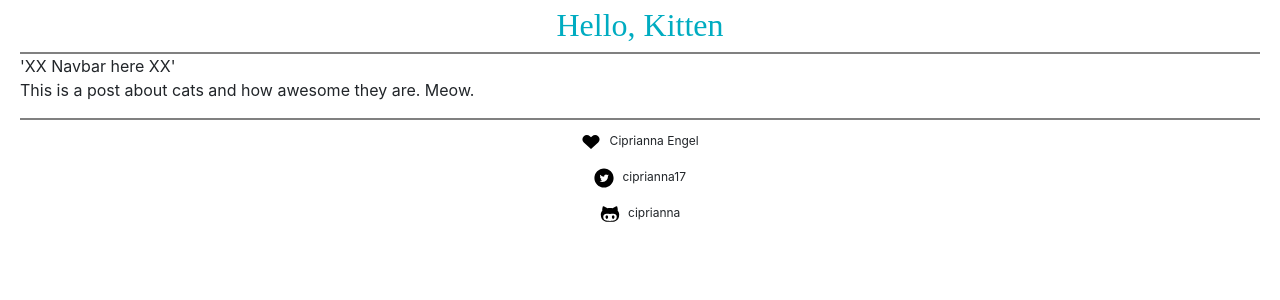
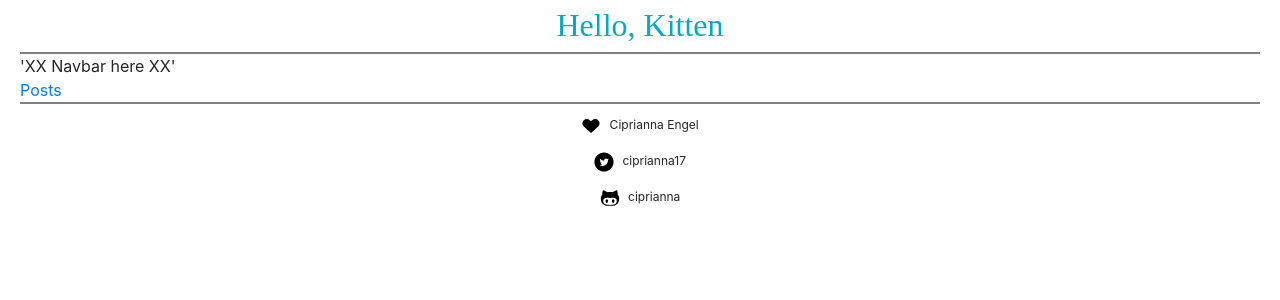
Before and after one commit to ciprianna/projects-blog, a React app: page / in a window 1280 px wide. Shown: the top 300 px of the page. Built offline with nearby package versions, Linux system fonts and the light colour scheme; the HTML template or start-up script is replaced by a standard one.

Commit message:
Added basic page renderer to main page

```diff
--- a/package.json
+++ b/package.json
@@ -28,6 +28,7 @@
     "react": "^15.5.4",
     "react-bootstrap": "^0.31.2",
     "react-dom": "^15.5.4",
-    "react-hot-loader": "^3.0.0-beta.6"
+    "react-hot-loader": "^3.0.0-beta.6",
+    "react-router-dom": "^4.2.2"
   }
 }
--- a/src/components/App.js
+++ b/src/components/App.js
@@ -5,6 +5,7 @@ import Navbar from './Navbar.js';
 import Header from './Header.js';
 import Content from './Content.js';
 import Footer from './Footer.js';
+import { Route, Link, Switch } from 'react-router-dom';
 
 const post1 = require('../content/post1.json');
 
@@ -18,10 +19,14 @@ export default class App extends Component {
 
     render() {
         return <div className={'app'}>
-          <Header header={'Hello, Kitten'}></Header>
-          <Navbar></Navbar>
-          <Content textContent={this.state.textContent}></Content>
-          <Footer author={'Ciprianna Engel'} twitter={'ciprianna17'} github={'ciprianna'}></Footer>
+            <Header header={'Hello, Kitten'}></Header>
+            <Navbar></Navbar>
+            <Link to='/posts'>Posts</Link>
+            <Switch>
+                <Route path='/posts' render={()=><Content textContent={this.state.textContent}></Content>}/>
+            </Switch>
+
+            <Footer author={'Ciprianna Engel'} twitter={'ciprianna17'} github={'ciprianna'}></Footer>
         </div>
     }
 
--- a/src/components/Content.js
+++ b/src/components/Content.js
@@ -17,8 +17,8 @@ export default class Content extends Component {
     }
 
     componentWillReceiveProps(nextProps) {
-      if (nextProps.textContent !== this.state.textContent) {
-        this.setState({ textContent: nextProps.textContent });
-      }
+        if (nextProps.textContent !== this.state.textContent) {
+            this.setState({ textContent: nextProps.textContent });
+        }
     }
 }
--- a/src/index.js
+++ b/src/index.js
@@ -1,5 +1,6 @@
 import React from 'react';
 import ReactDOM from 'react-dom';
+import { BrowserRouter } from 'react-router-dom'
 import './App.scss';
 import 'bootstrap/dist/css/bootstrap.css';
 
@@ -11,7 +12,9 @@ import App from './components/App';
 const render = (Component) => {
   ReactDOM.render(
     <AppContainer>
-      <Component/>
+        <BrowserRouter>
+            <Component/>
+        </BrowserRouter>
     </AppContainer>,
     document.getElementById('root')
   );
@@ -28,6 +31,8 @@ if (module.hot) {
 
 // TODO
 // - Create content/blog post component
+// - Page routing
+// - Create server part of app? Express? Local postgres?
 // - Create extra pages:
 //     - Home page
 //     - About page (link to photo on posts layout)
```
